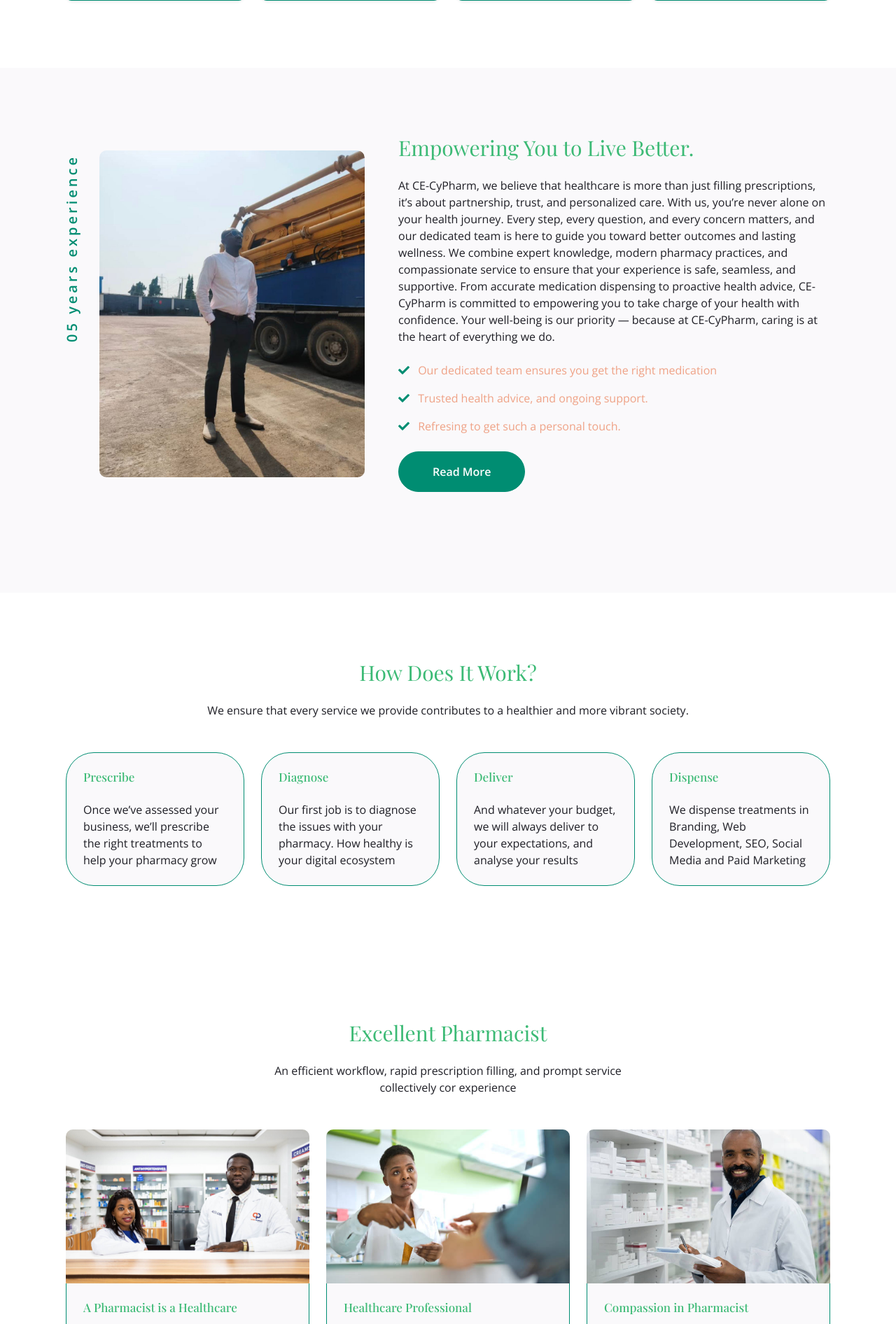
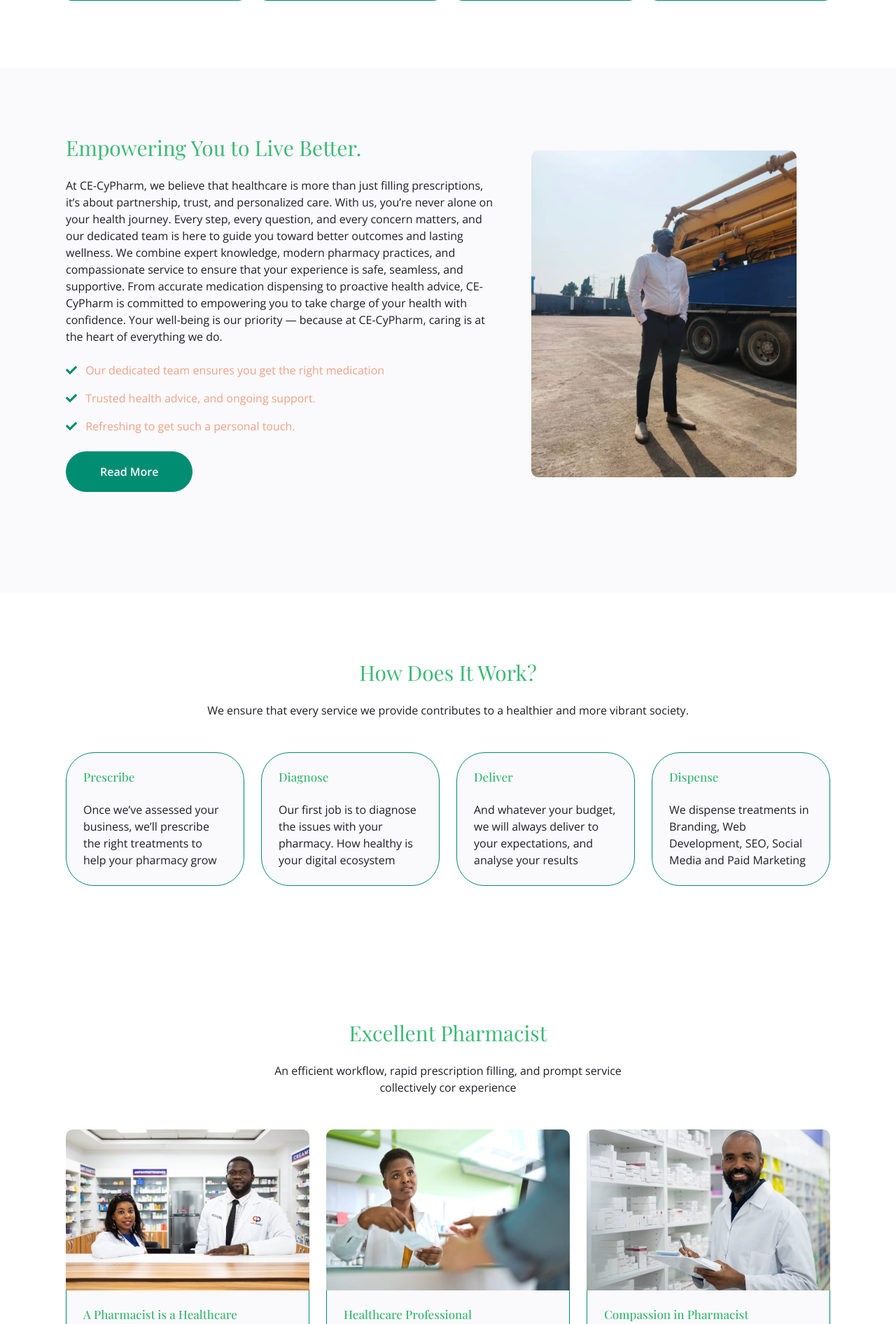
Before and after one commit to godwinumosen/cecy, a Django app: page / in a window 1280 px wide. Shown: the part 1822-3714 px from the top of the page at 70% size. Run offline with Django 5.2, Linux system fonts and the light colour scheme; data comes from the database, SQL or seed files in the repository; some libraries are stand-ins or nearby versions.

Commit message:
Admin model

```diff
--- a/templates/base.html
+++ b/templates/base.html
@@ -143,8 +143,8 @@
                             <a href="{% url 'home' %}"style="color: #fff;"><i class="fas fa-angle-right me-2"></i> Home</a>
                             <a href="{% url 'about' %}"style="color: #fff;"><i class="fas fa-angle-right me-2"></i> About Us</a>
                             <a href="{% url 'contact' %}"style="color: #fff;"><i class="fas fa-angle-right me-2"></i> Contact Us</a>
-                            <a href=""style="color: #fff;"><i class="fas fa-angle-right me-2"></i> Our Blog & News</a>
-                            <a href=""style="color: #fff;"><i class="fas fa-angle-right me-2"></i> Our Team</a>
+                            <a href="{% url 'blog' %}"style="color: #fff;"><i class="fas fa-angle-right me-2"></i> Our Blog & News</a>
+                            <a href="{% url 'our_team' %}"style="color: #fff;"><i class="fas fa-angle-right me-2"></i> Our Team</a>
                         </div>
                     </div>
                     <div class="col-md-6 col-lg-6 col-xl-3">
@@ -158,11 +158,10 @@
                     <div class="col-md-6 col-lg-6 col-xl-3">
                         <div class="footer-item d-flex flex-column">
                             <h4 class="mb-4 text-white">Contact Info</h4>
-                            <a href=""style="color: #fff;"><i class="fa fa-map-marker-alt me-2"></i> 123 Street, Lagos, Nig</a>
-                            <a href=""style="color: #fff;"><i class="fas fa-envelope me-2"></i> info@cecypharm.com</a>
-                            <a href=""style="color: #fff;"><i class="fas fa-envelope me-2"></i> info@cecypharm.com</a>
+                            <a href="https://maps.app.goo.gl/Nh4E2YcMhGJWKBxv6"target="_blank"style="color: #fff;"><i class="fa fa-map-marker-alt me-2"></i> 12, Karimu street, Surulere Lagos</a>
+                            <a href="mailto:cecypharm@gmail.com.com"target="_blank"style="color: #fff;"><i class="fas fa-envelope me-2"></i> info@cecypharm.com</a>
+                            <a href="mailto:cecypharm@gmail.com.com"target="_blank"style="color: #fff;"><i class="fas fa-envelope me-2"></i> cecypharm@gmail.com</a>
                             <a href=""style="color: #fff;"><i class="fas fa-phone me-2"></i> +234 345 67890</a>
-                            <a href=""class="mb-3"style="color: #fff;"><i class="fas fa-print me-2"></i> +234 345 67890</a>
                         </div>
                     </div>
                 </div>
--- a/templates/ce_cypharm/about.html
+++ b/templates/ce_cypharm/about.html
@@ -25,7 +25,7 @@
                     </div>
                     <div class="col-lg-7 wow fadeInRight" data-wow-delay="0.4s">
                         <div class="section-title text-start mb-5">
-                            <h1 class="display-3 mb-4">Your Wellness, Our Mission.</h1>
+                            <h1 class="display-3 mb-4">Your Wellness</h1>
                             <p class="mb-4">  Ce-cypharm Limited is Nigeria’s first integrative pharmacy, and one of the fastest-growing health service providers in West Africa.
                                                 We are committed to helping individuals achieve optimum health and vitality while delivering superior value to our customers, partners, and communities.</p>
 
--- a/templates/ce_cypharm/blog.html
+++ b/templates/ce_cypharm/blog.html
@@ -25,7 +25,7 @@
       <div class="col-md-6 col-lg-6 col-xl-4 wow fadeInUp" data-wow-delay="0.{{ forloop.counter }}s">
         <div class="blog-item rounded">
           <div class="blog-img">
-            <img src="{{ post.image.url }}" class="img-fluid w-100" style="height: 220px; object-fit: cover;" alt="{{ post.title }}">
+            <img src="{{ post.image.url }}" class="img-fluid w-100" style="height: 230px; object-fit: cover;" alt="{{ post.title }}">
           </div>
           <div class="blog-centent p-4">
             <div class="d-flex justify-content-between mb-4">
--- a/templates/ce_cypharm/home.html
+++ b/templates/ce_cypharm/home.html
@@ -121,34 +121,32 @@
 <div class="container-fluid about bg-light py-5">
     <div class="container py-5">
         <div class="row g-5 align-items-center">
-                    <div class="col-lg-5 wow fadeInLeft" data-wow-delay="0.2s">
-                        <div class="about-img pb-5 ps-5">
-                            <img src="{% static 'img/cecy.jpg'%}" class="img-fluid rounded w-100" style="object-fit: cover;" alt="Image">
-
-                            <div class="about-experience"> 05 years experience</div>
-                        </div>
-                    </div>
-                    <div class="col-lg-7 wow fadeInRight" data-wow-delay="0.4s">
+            <!-- Text Column First -->
+            <div class="col-lg-7 wow fadeInLeft" data-wow-delay="0.2s">
                 <div class="section-title text-start mb-5">
                     <h1 class="display-3 mb-4">Empowering You to Live Better.</h1>
-                            <p class="mb-4">At CE-CyPharm, we believe that healthcare is more than just filling prescriptions, it’s about partnership, trust, and personalized care. With us, you’re never alone on your health journey. Every step, every question,
-                              and every concern matters, and our dedicated team is here to guide you toward better outcomes and
-                              lasting wellness. We combine expert knowledge, modern pharmacy practices, and compassionate service
-                              to ensure that your experience is safe, seamless, and supportive. From accurate medication dispensing
-                              to proactive health advice, CE-CyPharm is committed to empowering you to take charge of your health with
-                              confidence. Your well-being is our priority — because at CE-CyPharm, caring is at the heart of everything we do.</p>
+                    <p class="mb-4">At CE-CyPharm, we believe that healthcare is more than just filling prescriptions, it’s about partnership, trust, and personalized care. With us, you’re never alone on your health journey. Every step, every question, and every concern matters, and our dedicated team is here to guide you toward better outcomes and lasting wellness. We combine expert knowledge, modern pharmacy practices, and compassionate service to ensure that your experience is safe, seamless, and supportive. From accurate medication dispensing to proactive health advice, CE-CyPharm is committed to empowering you to take charge of your health with confidence. Your well-being is our priority — because at CE-CyPharm, caring is at the heart of everything we do.</p>
                     <div class="mb-4">
                         <p class="text-secondary"><i class="fa fa-check text-primary me-2"></i> Our dedicated team ensures you get the right medication</p>
                         <p class="text-secondary"><i class="fa fa-check text-primary me-2"></i> Trusted health advice, and ongoing support.</p>
-                                <p class="text-secondary"><i class="fa fa-check text-primary me-2"></i> Refresing to get such a personal touch.</p>
+                        <p class="text-secondary"><i class="fa fa-check text-primary me-2"></i> Refreshing to get such a personal touch.</p>
                     </div>
                     <a href="{% url 'about'%}" class="btn btn-primary rounded-pill text-white py-3 px-5">Read More</a>
+                </div>
+            </div>
+
+            <!-- Image Column Second -->
+            <div class="col-lg-5 wow fadeInRight" data-wow-delay="0.4s">
+                <div class="about-img pb-5 pe-5">
+                    <img src="{% static 'img/cecy.jpg'%}" class="img-fluid rounded w-100" style="object-fit: cover;" alt="Image">
+                   <!-- <div class="about-experience">05 years experience</div>-->
                 </div>
             </div>
         </div>
     </div>
 </div>
 <!-- About End -->
+
 
         <!-- Feature Start -->
         <div class="container-fluid feature py-5">
@@ -223,7 +221,7 @@
     <div class="blog-item rounded">
       <div class="blog-img">
         {% if second_image_category.second_category_cecypharm_image %}
-        <img src="{{ second_image_category.second_category_cecypharm_image.url }}" class="img-fluid w-100" style="height: 220px; object-fit: cover;" alt="Image">
+        <img src="{{ second_image_category.second_category_cecypharm_image.url }}" class="img-fluid w-100" style="height: 230px; object-fit: cover;" alt="Image">
         {% endif %}
       </div>
 
--- a/templates/ce_cypharm/our_team.html
+++ b/templates/ce_cypharm/our_team.html
@@ -16,8 +16,8 @@
         <div class="container-fluid team py-5">
             <div class="container py-5">
                 <div class="section-title mb-5 wow fadeInUp" data-wow-delay="0.1s">
-                    <h1 class="display-3 mb-4">Physiotherapy Services from Professional Therapist</h1>
-                    <p class="mb-0">Lorem ipsum dolor sit amet consectetur adipisicing elit. Quaerat deleniti amet at atque sequi quibusdam cumque itaque repudiandae temporibus, eius nam mollitia voluptas maxime veniam necessitatibus saepe in ab? Repellat!</p>
+                    <h1 class="display-3 mb-4">Professional Team</h1>
+                    <p class="mb-0">At CE-CyPharm, our team of experienced pharmacists is committed to delivering safe, accurate, and personalized pharmaceutical care.</p>
                 </div>
                 <div class="row g-4 justify-content-center">
                     <div class="col-md-6 col-lg-6 col-xl-3 wow fadeInUp" data-wow-delay="0.1s">
```
Lines whose indentation alone changed are shown as unchanged.
